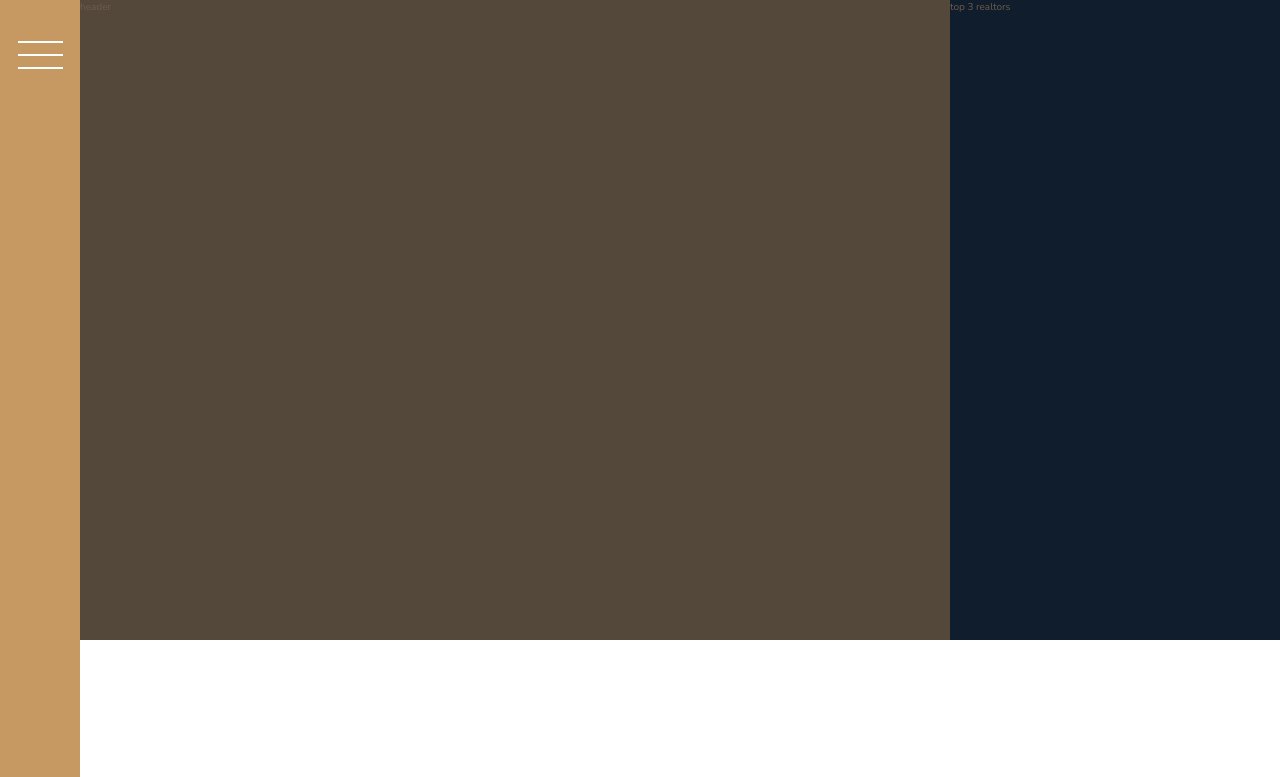
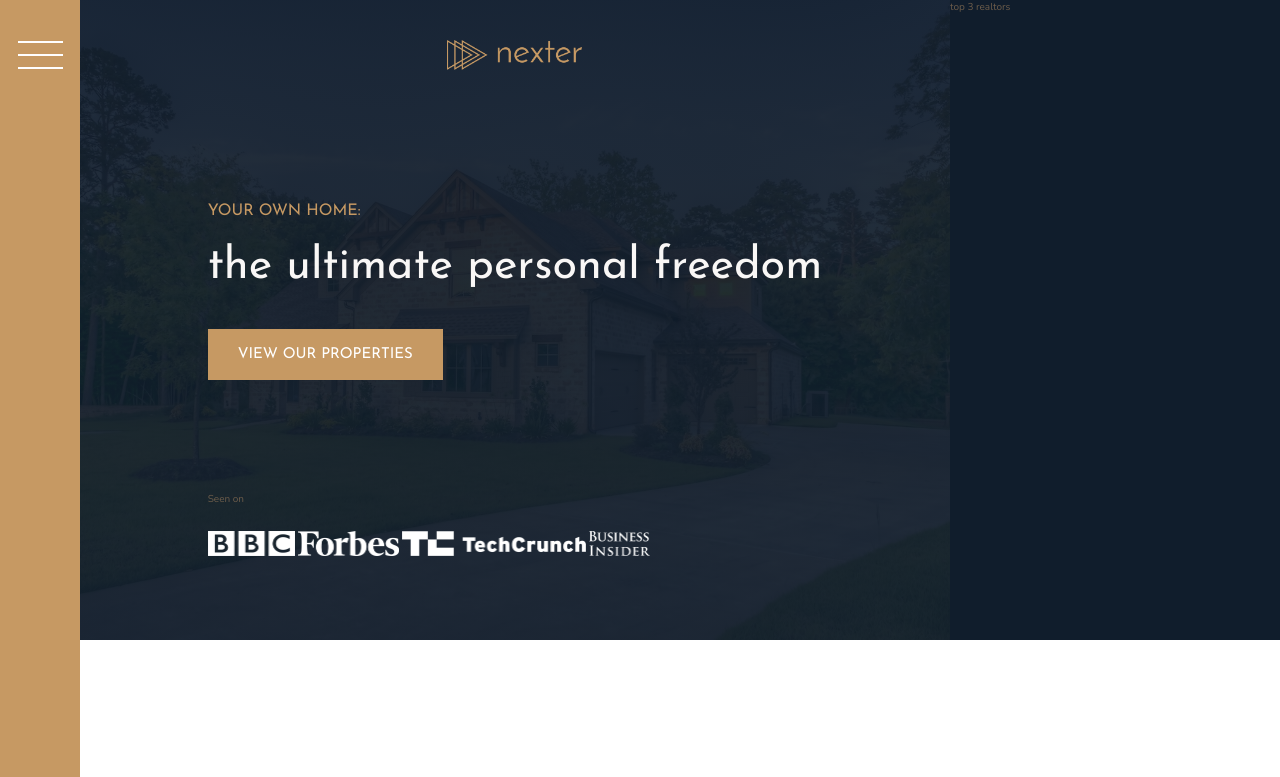
Before and after one commit to front-end-code/nexter, a plain HTML site: page index.html in a window 1280 px wide. Shown: the top 777 px of the page. Drawn offline with nearby package versions, Linux system fonts and the light colour scheme.

Commit message:
Header section - part 1

```diff
--- a/index.html
+++ b/index.html
@@ -6,7 +6,8 @@
         <meta http-equiv="X-UA-Compatible" content="ie=edge">
 
         <link href="https://fonts.googleapis.com/css?family=Josefin+Sans:300,400,400i|Nunito:300,300i" rel="stylesheet">
-        <link rel="stylesheet" href="css/style.css">
+        <!-- <link rel="stylesheet" href="css/style.css"> -->
+        <link rel="stylesheet" href="./sass/main.css">
         <link rel="shortcut icon" type="image/png" href="img/favicon.png">
 
         <title>nexter - your home, your freedom</title>
@@ -20,7 +21,17 @@
         </aside>
 
         <header class="header">
-            header
+            <img src="./img/logo.png" class="header__logo" alt="">
+            <h3 class="heading-3">Your own home:</h3>
+            <h1 class="heading-1">the ultimate personal freedom</h1>
+            <button class="btn header__btn">View our properties</button>
+            <section class="header__seenon-text">Seen on</section>
+            <section class="header__seenon-logos">
+                <img src="./img/logo-bbc.png" alt="">
+                <img src="./img/logo-forbes.png" alt="">
+                <img src="./img/logo-techcrunch.png" alt="">
+                <img src="./img/logo-bi.png" alt="">
+            </section>
         </header>
 
         <section class="realtors">
--- a/sass/_header.scss
+++ b/sass/_header.scss
@@ -1,4 +1,32 @@
 .header {
-    background-color: $color-grey-dark-1;
+    background-image: linear-gradient(rgba($color-secondary, .93), rgba($color-secondary, .93)),
+                      url(../img/hero.jpeg);
+    background-size: cover;
+    background-position: center;
     grid-column: full-start / col-end 6;
+
+    display: grid;
+    grid-template-rows: 1fr min-content 6rem 1fr;
+    grid-row-gap: 2.5rem;
+    grid-template-columns: max-content;
+    justify-content: center;
+    padding: 4rem 8rem 8rem;
+
+    &__logo {
+        height: 3rem;
+        justify-self: center;
+    }
+    &__btn {
+        align-self: start;
+        justify-self: start;
+    }
+    &__seenon-text {
+
+    }
+    &__seenon-logos {
+
+        img {
+            height: 2.5rem;
+        }
+    }
 }
--- a/sass/_typography.scss
+++ b/sass/_typography.scss
@@ -5,6 +5,9 @@
 
 .heading-1 {
     @extend %heading;
+    font-size: 4.5rem;
+    color: $color-grey-light-1;
+    line-height: 1;
 }
 .heading-2 {
     @extend %heading;
```
Also changed, not shown: package.json (deleted, +0 -16 lines), sass/_sidebar.scss (line endings or trailing spaces), sass/main.css (added), 3 other files.
